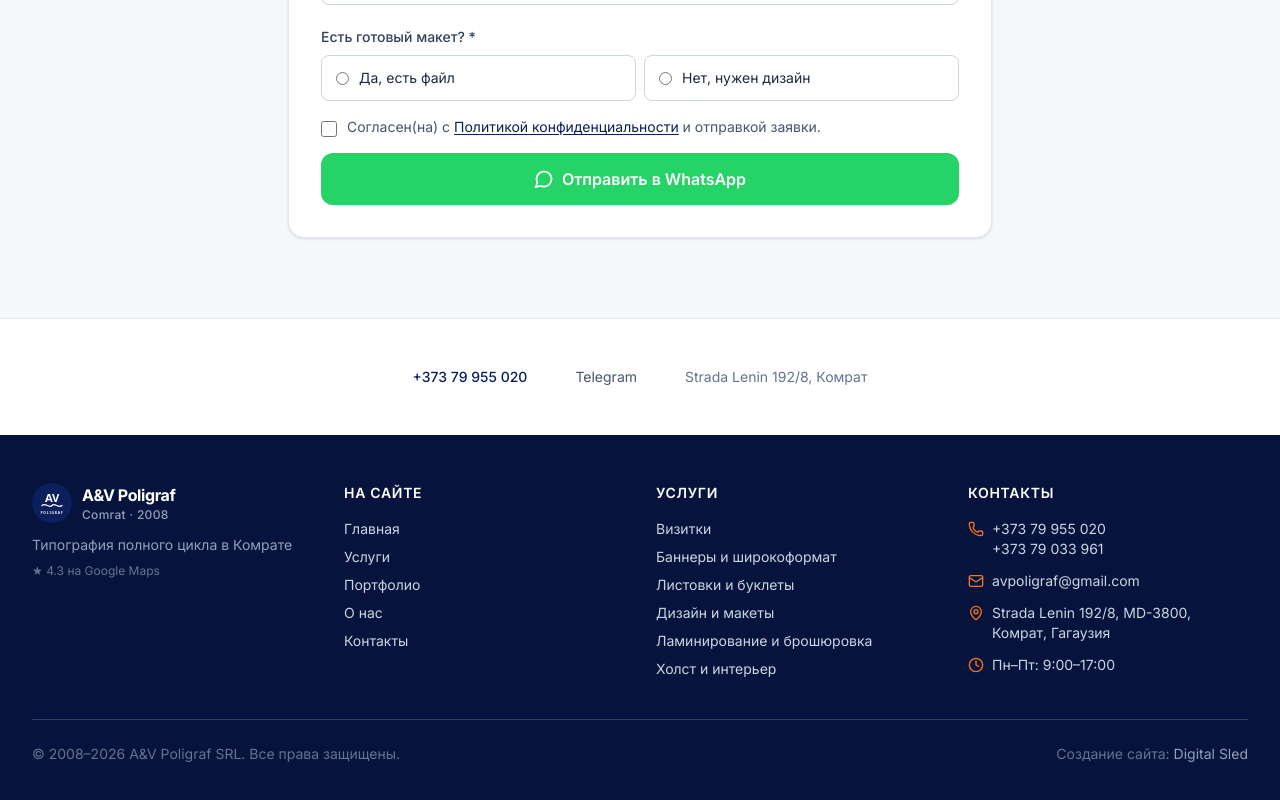
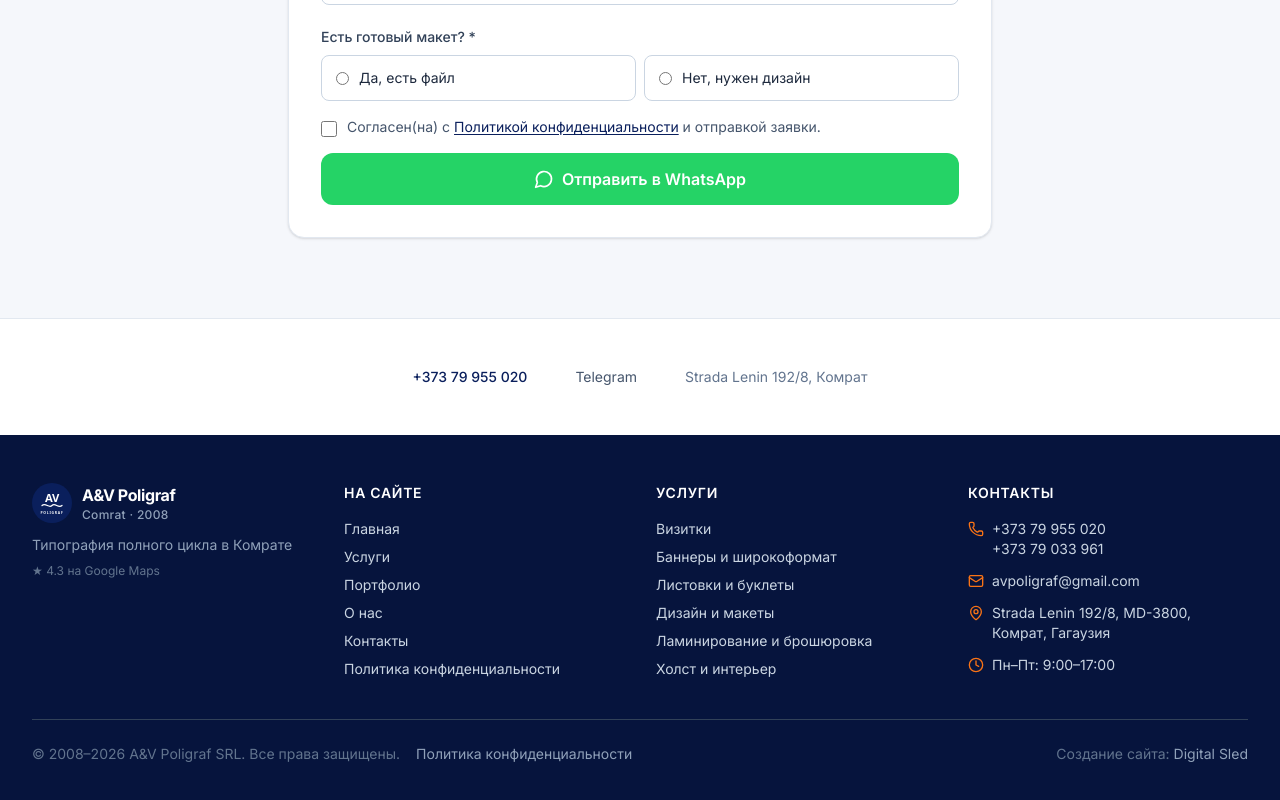
Before and after one commit to digitalsled-md/av-poligraf, a Next.js app: page /ru in a window 1280 px wide. Shown: the part 3420-4220 px from the top of the page. Built offline with nearby package versions, Linux system fonts and the light colour scheme.

Commit message:
feat: add privacy policy link to footer

```diff
--- a/src/components/layout/Footer.tsx
+++ b/src/components/layout/Footer.tsx
@@ -1,6 +1,6 @@
 "use client";
 
-import { useTranslations } from "next-intl";
+import { useTranslations, useLocale } from "next-intl";
 import { Link } from "@/i18n/routing";
 import { Phone, Mail, MapPin, Clock } from "lucide-react";
 import Logo from "@/components/layout/Logo";
@@ -19,6 +19,8 @@ export default function Footer() {
   const tNav = useTranslations("nav");
   const tContact = useTranslations("contact.info");
   const tServices = useTranslations("services");
+  const locale = useLocale();
+  const isRo = locale === "ro";
   const serviceItems = tServices.raw("items") as { id: string; title: string }[];
 
   const navLinks = [
@@ -27,6 +29,10 @@ export default function Footer() {
     { href: "/portfolio", label: tNav("portfolio") },
     { href: "/about", label: tNav("about") },
     { href: "/contact", label: tNav("contact") },
+    {
+      href: "/privacy",
+      label: isRo ? "Politica de confidențialitate" : "Политика конфиденциальности",
+    },
   ];
 
   return (
@@ -125,7 +131,15 @@ export default function Footer() {
         </div>
 
         <div className="mt-10 pt-6 border-t border-slate-700 flex flex-col sm:flex-row items-center justify-between gap-3 text-sm text-slate-500">
-          <span>{t("rights")}</span>
+          <div className="flex flex-col sm:flex-row items-center gap-2 sm:gap-4">
+            <span>{t("rights")}</span>
+            <Link
+              href="/privacy"
+              className="text-slate-400 hover:text-white transition-colors"
+            >
+              {isRo ? "Politica de confidențialitate" : "Политика конфиденциальности"}
+            </Link>
+          </div>
           <span>
             {t("madeBy")}{" "}
             <a
```
